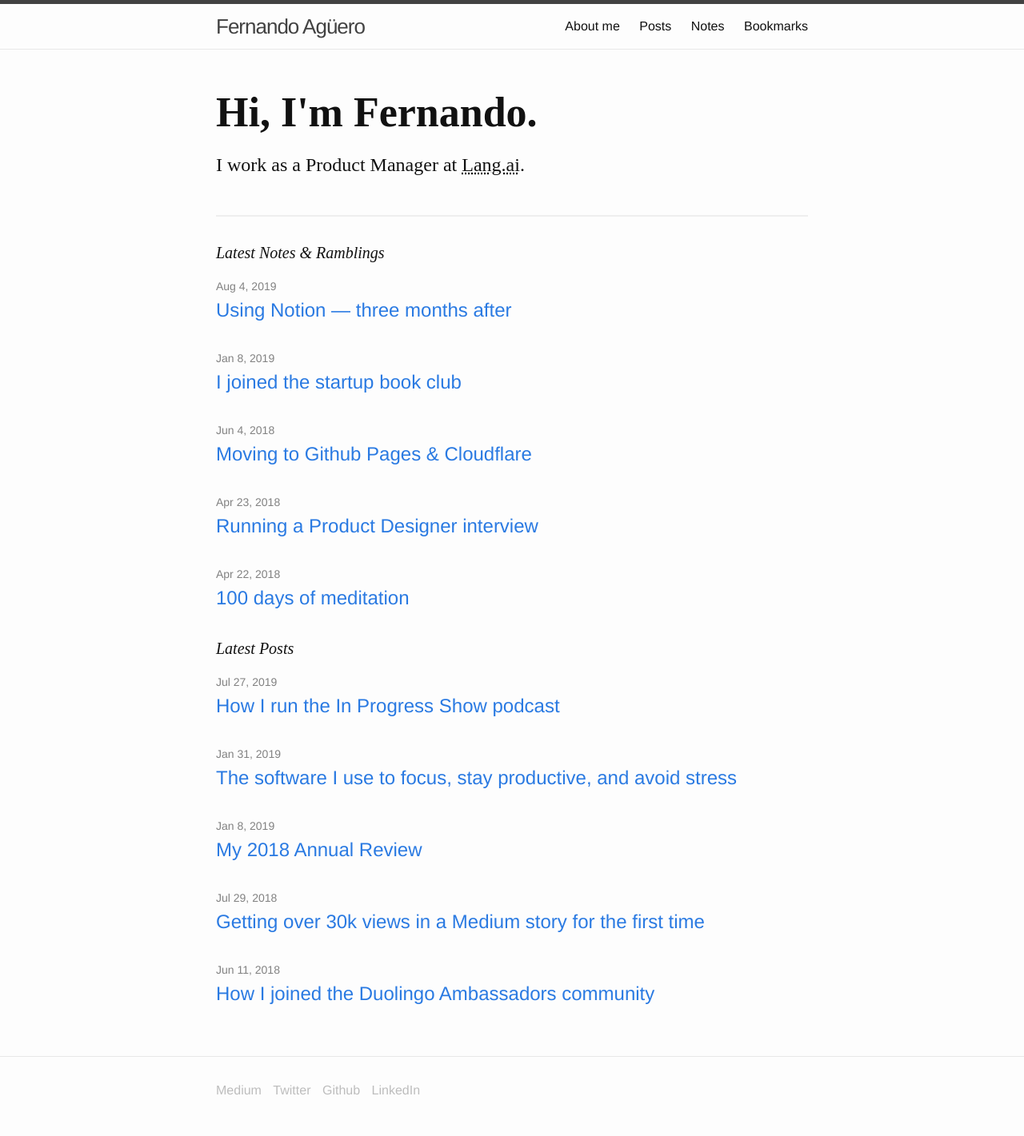
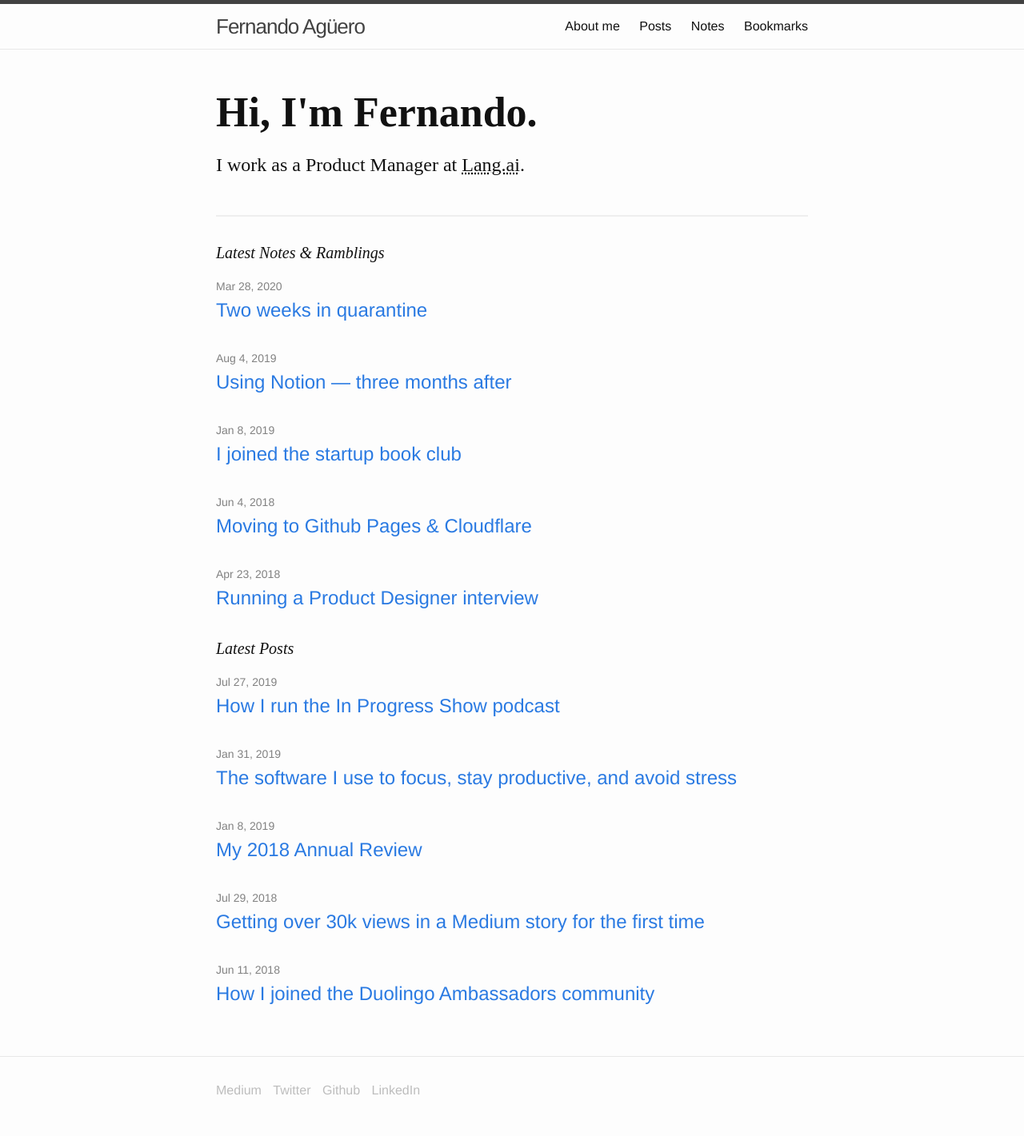
Before and after one commit to fjaguero/site, a Jekyll site: the page built from index.html, in a window 1280 px wide. Shown: the whole page at 80% size. Built offline with Jekyll 4.4.1, drawn with Linux system fonts in a browser that asks for light colours; some web fonts are replaced; a file with an impossible date is left out.

Commit message:
Fix date

```diff
--- a/_notes/two-weeks-in-quarantine.markdown
+++ b/_notes/two-weeks-in-quarantine.markdown
@@ -1,6 +1,6 @@
 ---
 title: Two weeks in quarantine
-date: 2020-28-03 13:33:00 Z
+date: 2020-03-28 13:33:00 Z
 tags:
 ---
 
```
